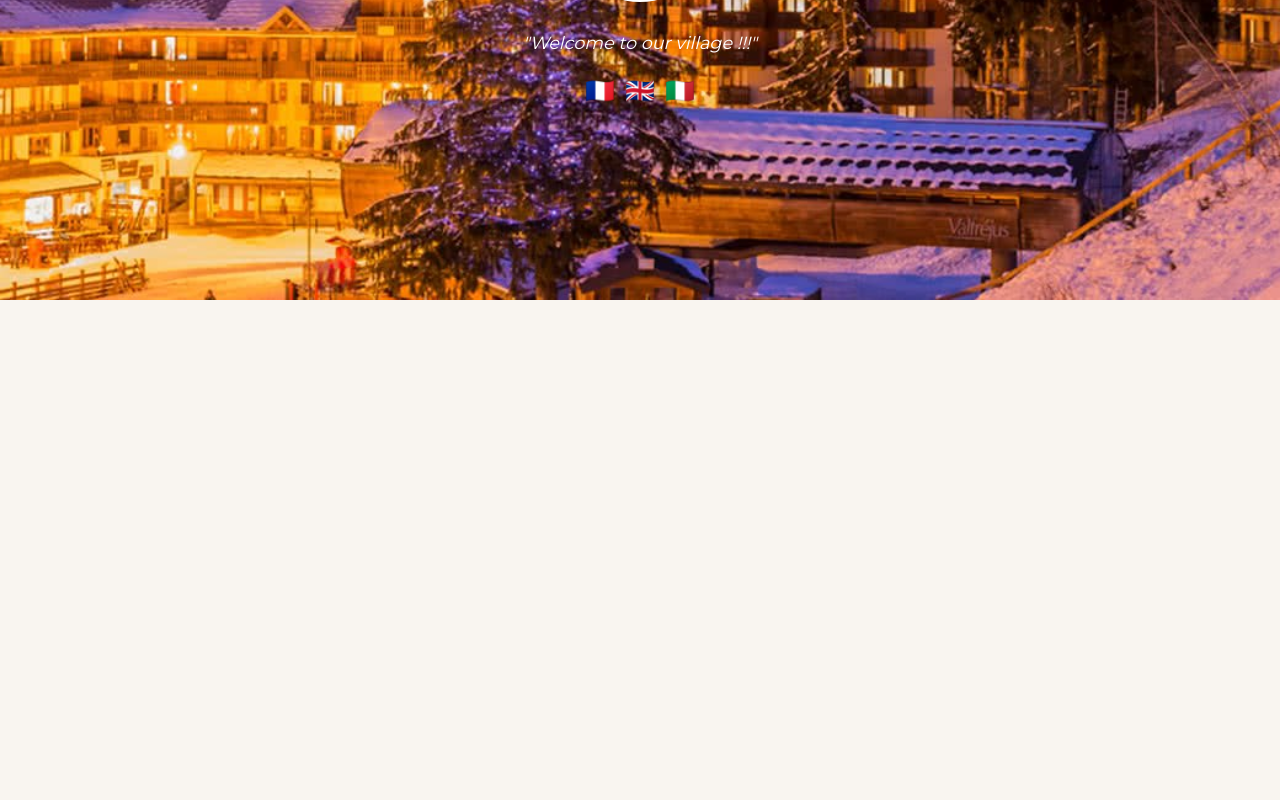
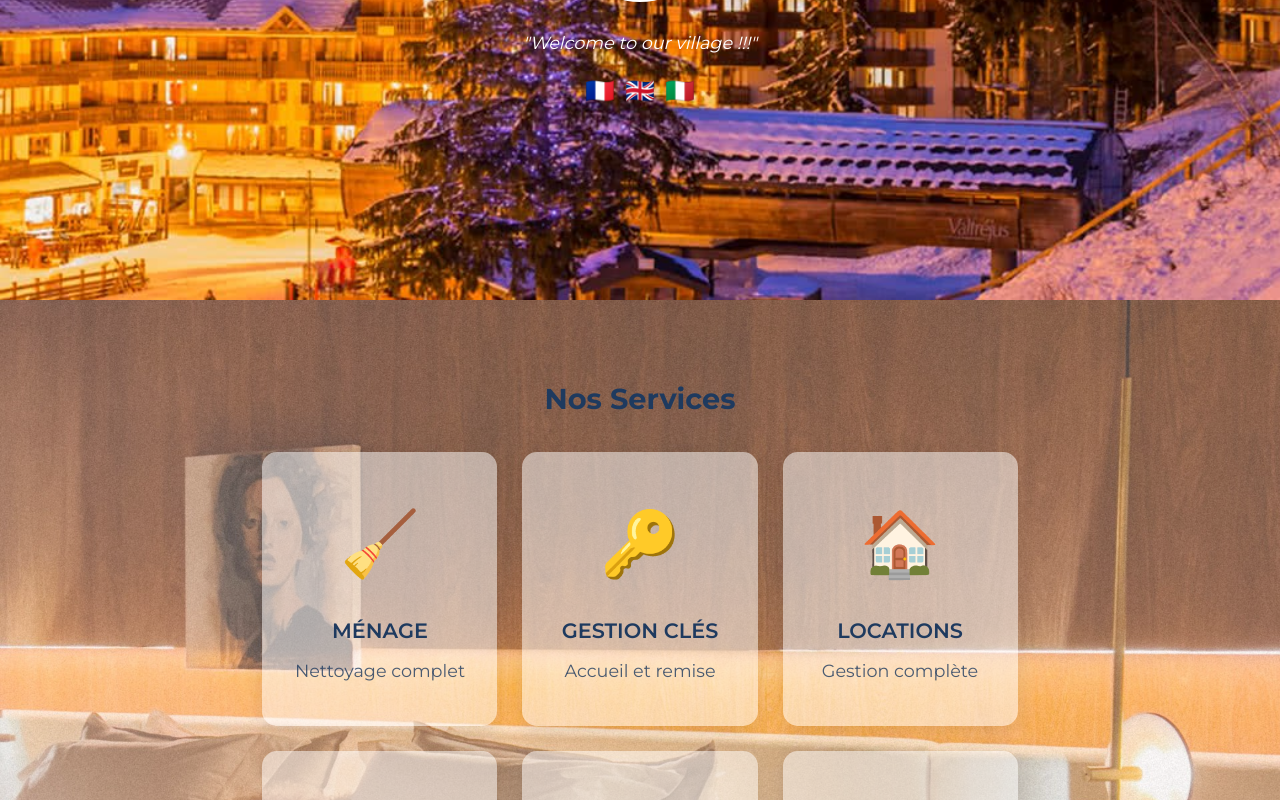
Before and after one commit to clementsbt/les-cles-du-charmaix, a Next.js app: page / in a window 1280 px wide. Shown: the part 500-1300 px from the top of the page. Before the commit the page ends 800 px from the top, so only its background shows below. Built offline with nearby package versions, Linux system fonts and the light colour scheme.

Commit message:
remove sticky effect completely

```diff
--- a/src/app/globals.css
+++ b/src/app/globals.css
@@ -17,8 +17,6 @@
 
 html, body {
   height: 100%;
-  overflow-x: hidden;
-  overflow-y: auto;
 }
 
 body {
@@ -65,9 +63,7 @@ body {
 
 /* Hero */
 .hero {
-  position: sticky;
-  top: 0;
-  z-index: 10;
+  position: relative;
   min-height: 100vh;
   display: flex;
   flex-direction: column;
@@ -120,9 +116,7 @@ body {
 
 /* Services Cards */
 .services-cards {
-  position: sticky;
-  top: 0;
-  z-index: 5;
+  position: relative;
   min-height: 100vh;
   padding: 60px 20px;
   background: linear-gradient(to bottom, rgba(255,255,255,0.25), rgba(255,255,255,0.3)),
```
